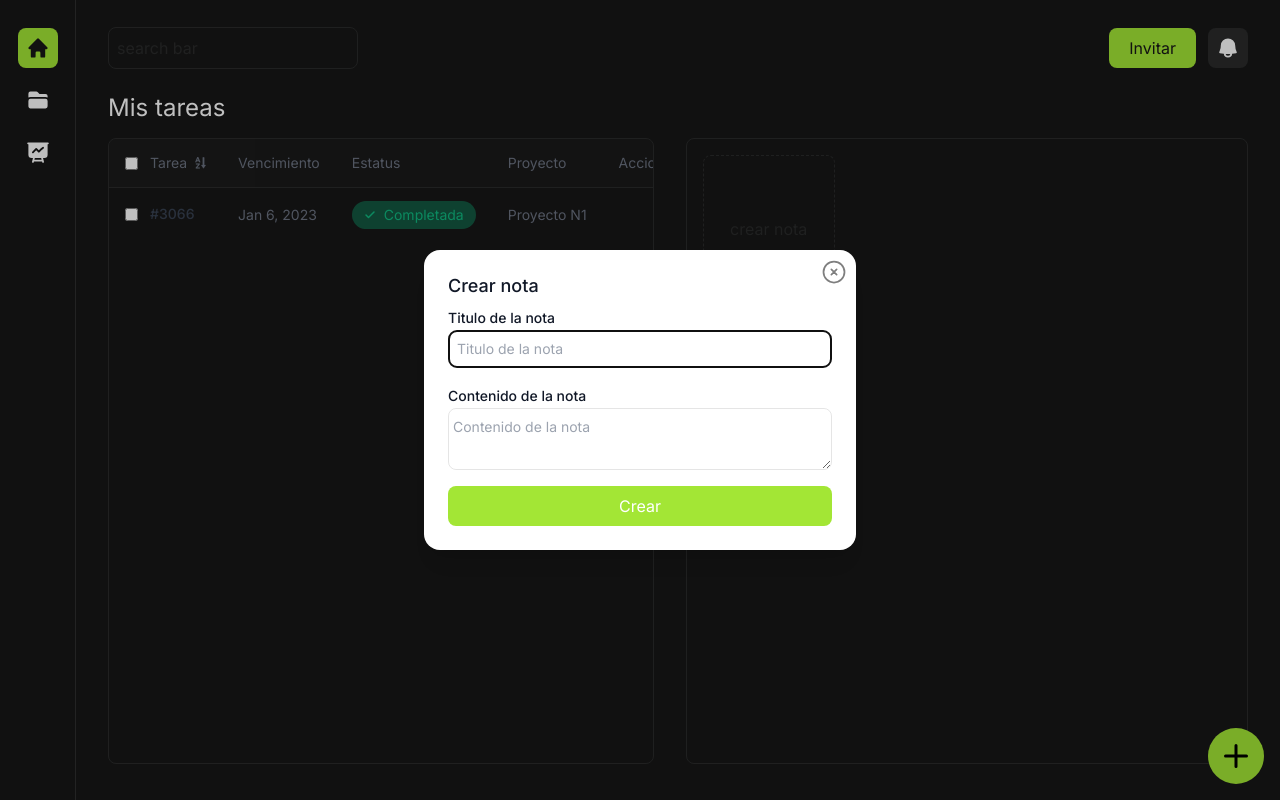
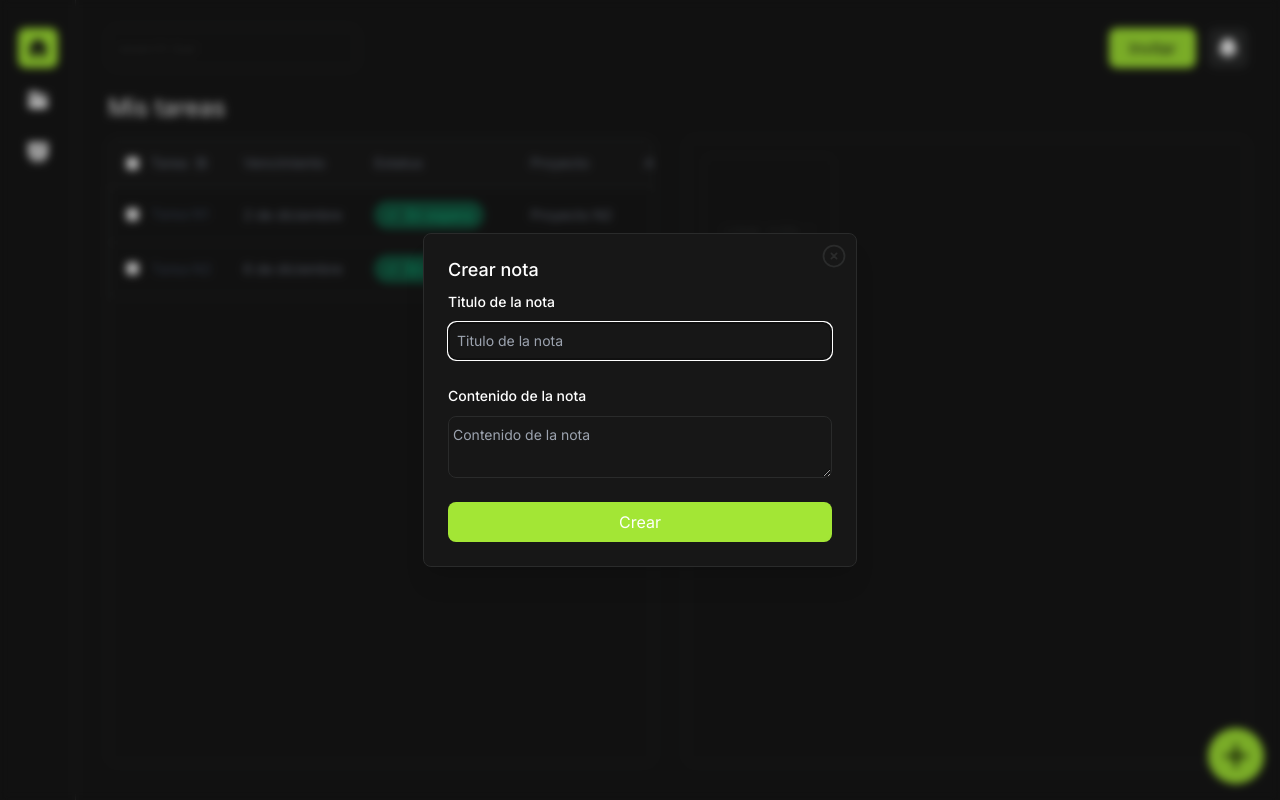
Before and after one commit to FranciscoJBrito/crud-next-prisma, a Next.js app: page / in a window 1280 px wide. Both pictures are taken after a click on the icon 1236 px from the left and 756 px from the top of the page. Built offline with nearby package versions, Linux system fonts and the light colour scheme; no server answers.

Commit message:
adding new components and updating some styles

```diff
--- a/src/components/Modal/Modal.tsx
+++ b/src/components/Modal/Modal.tsx
@@ -33,7 +33,7 @@ export default function MyModal(props: { title: string }) {
             leaveFrom="opacity-100"
             leaveTo="opacity-0"
           >
-            <div className="fixed inset-0 bg-black/25" />
+            <div className="fixed inset-0 bg-black/25 backdrop-blur-sm " />
           </Transition.Child>
 
           <div className="fixed inset-0 overflow-y-auto">
@@ -47,10 +47,10 @@ export default function MyModal(props: { title: string }) {
                 leaveFrom="opacity-100 scale-100"
                 leaveTo="opacity-0 scale-95"
               >
-                <Dialog.Panel className="w-full max-w-md transform overflow-hidden rounded-2xl bg-white p-6 text-left align-middle shadow-xl transition-all relative">
+                <Dialog.Panel className="w-full max-w-md transform overflow-hidden rounded-lg bg-custom-black p-6 text-left align-middle shadow-xl transition-all relative border-[1px] border-custom-gray">
                   <Dialog.Title
                     as="h3"
-                    className="text-lg font-medium leading-6 text-gray-900"
+                    className="text-lg font-medium leading-6 text-white"
                   >
                     {props.title}
                   </Dialog.Title>
@@ -60,7 +60,7 @@ export default function MyModal(props: { title: string }) {
 
                   <div className="absolute rounded-[50%] p-2 top-0 right-0">
                     <button type="button" className="" onClick={handleModal}>
-                      <XCircleIcon className="w-7 h-7 text-black/50" />
+                      <XCircleIcon className="w-7 h-7 text-custom-gray" />
                     </button>
                   </div>
                 </Dialog.Panel>
--- a/src/components/MyTasks/MyTasks.tsx
+++ b/src/components/MyTasks/MyTasks.tsx
@@ -1,3 +1,5 @@
+import TableRow from "../ui/TableRow";
+
 const MyTasks = () => {
   return (
     <div className="w-full h-full border-[1px] border-custom-gray rounded-lg overflow-scroll mr-4">
@@ -75,45 +77,8 @@ const MyTasks = () => {
           </tr>
         </thead>
         <tbody className="bg-transparent">
-          <tr>
-            <td className="px-4 py-4 text-sm font-medium text-gray-700 dark:text-gray-200 whitespace-nowrap">
-              <div className="inline-flex items-center gap-x-3">
-                <input
-                  type="checkbox"
-                  className="text-blue-500 border-gray-300 rounded dark:bg-gray-900 dark:ring-offset-gray-900 dark:border-gray-700"
-                />
-
-                <span>#3066</span>
-              </div>
-            </td>
-            <td className="px-4 py-4 text-sm text-gray-500 dark:text-gray-300 whitespace-nowrap">
-              Jan 6, 2023
-            </td>
-            <td className="px-4 py-2 text-sm font-medium text-gray-700 whitespace-nowrap">
-              <div className="inline-flex items-center px-3 py-1 rounded-full gap-x-2 text-emerald-500 bg-emerald-500/40">
-                <svg
-                  width="12"
-                  height="12"
-                  viewBox="0 0 12 12"
-                  fill="none"
-                  xmlns="http://www.w3.org/2000/svg"
-                >
-                  <path
-                    d="M10 3L4.5 8.5L2 6"
-                    stroke="currentColor"
-                    stroke-width="1.5"
-                    stroke-linecap="round"
-                    stroke-linejoin="round"
-                  />
-                </svg>
-
-                <p className="text-sm font-normal">Completada</p>
-              </div>
-            </td>
-            <td className="px-4 py-4 text-sm text-gray-500 dark:text-gray-300 whitespace-nowrap">
-              Proyecto N1
-            </td>
-          </tr>
+          <TableRow task="Tarea N1" due="2 de diciembre" status="En espera" project="Proyecto N2"/>
+          <TableRow task="Tarea N2" due="6 de diciembre" status="En progreso" project="Proyecto N3"/>
         </tbody>
       </table>
     </div>
--- a/src/components/ui/CreateNoteBtn.tsx
+++ b/src/components/ui/CreateNoteBtn.tsx
@@ -1,7 +1,8 @@
 const CreateNoteBtn = () => {
   return (
-    <button className="w-full h-full border-[1px] border-custom-gray border-dashed text-custom-gray rounded-lg hover:bg-custom-gray/10">
-      crear nota
+    <button className="w-full h-full border-[1px] border-custom-gray border-dashed text-custom-gray rounded-lg hover:bg-white/5 hover:text-custom-black hover:border-custom-black"
+    >
+      crear nota +
     </button>
   );
 };
--- a/src/components/ui/DropDown.tsx
+++ b/src/components/ui/DropDown.tsx
@@ -11,12 +11,12 @@ interface Props {
 export const DropDown = ({id}: NoteID) => {
   const { deleteNote } = useNotes();
   return (
-    <div className="absolute top-2 right-1 w-56 text-right">
+    <div className="absolute top-4 right-2 w-56 text-right">
       <Menu as="div" className="relative inline-block text-left">
         <div>
           <Menu.Button>
             <EllipsisVerticalIcon
-              className="h-6 w-6 text-black/60 hover:border-[1px] border-black/10 hover:rounded-[50%] hover:bg-black/5"
+              className="h-6 w-6 text-white/60 hover:border-[1px] border-custom-gray hover:rounded-[50%] hover:bg-white/10"
               aria-hidden="true"
             />
           </Menu.Button>
--- a/src/components/ui/Form.tsx
+++ b/src/components/ui/Form.tsx
@@ -24,7 +24,7 @@ const Form = ({handleModal}: {handleModal: any}) => {
       {/*Titulo de la nota*/}
       <label
         htmlFor="title"
-        className="block w-full text-sm font-medium leading-6 text-gray-900"
+        className="block w-full text-sm font-medium leading-6 text-white"
       >
         Titulo de la nota
       </label>
@@ -33,14 +33,14 @@ const Form = ({handleModal}: {handleModal: any}) => {
         name="title"
         id="title"
         placeholder="Titulo de la nota"
-        className="block w-full flex-1 border-[1px] border-black/10 rounded-lg bg-transparent py-1.5 px-2 text-gray-900 placeholder:text-gray-400 focus:ring-0 sm:text-sm sm:leading-6"
+        className="block w-full flex-1 border-[1px] border-custom-gray rounded-lg bg-transparent py-1.5 px-2 my-2 text-white placeholder:text-gray-400 focus:ring-0 sm:text-sm sm:leading-6"
         onChange={(e) => setTitle(e.target.value)}
       />
 
       {/*Contenido de la nota*/}
       <label
         htmlFor="content"
-        className="block mt-4 w-full text-sm font-medium leading-6 text-gray-900"
+        className="block mt-4 w-full text-sm font-medium leading-6 text-white"
       >
         Contenido de la nota
       </label>
@@ -48,7 +48,7 @@ const Form = ({handleModal}: {handleModal: any}) => {
         name="content"
         id="content"
         placeholder="Contenido de la nota"
-        className="block w-full flex-1 border-[1px] rounded-lg border-black/10 bg-transparent py-1.5 pl-1 text-gray-900 placeholder:text-gray-400 focus:ring-0 sm:text-sm sm:leading-6"
+        className="block w-full flex-1 border-[1px] rounded-lg border-custom-gray bg-transparent py-1.5 pl-1 my-2 text-white placeholder:text-gray-400 focus:ring-0 sm:text-sm sm:leading-6"
         onChange={(e) => setContent(e.target.value)}
       />
 
--- /dev/null
+++ b/src/components/ui/TableRow.tsx
@@ -0,0 +1,57 @@
+import { DropDown } from "./DropDown";
+
+interface Props {
+      task: string,
+      due: number | string,
+      status: string,
+      project: string
+}
+
+const TableRow = ({task, due, status, project}: Props) => {
+  return (
+    <tr className="py-4 border-[1px] border-custom-gray w-full">
+      <td className="px-4 py-4 text-sm font-medium text-gray-700 dark:text-gray-200 whitespace-nowrap">
+        <div className="inline-flex items-center gap-x-3">
+          <input
+            type="checkbox"
+            className="text-blue-500 border-gray-300 rounded dark:bg-gray-900 dark:ring-offset-gray-900 dark:border-gray-700"
+          />
+
+          <span>{task}</span>
+        </div>
+      </td>
+      <td className="px-4 py-4 text-sm text-gray-500 dark:text-gray-300 whitespace-nowrap">
+        {due}
+      </td>
+      <td className="px-4 py-2 text-sm font-medium text-gray-700 whitespace-nowrap">
+        <div className="inline-flex items-center px-3 py-1 rounded-full gap-x-2 text-emerald-500 bg-emerald-500/40">
+          <svg
+            width="12"
+            height="12"
+            viewBox="0 0 12 12"
+            fill="none"
+            xmlns="http://www.w3.org/2000/svg"
+          >
+            <path
+              d="M10 3L4.5 8.5L2 6"
+              stroke="currentColor"
+              stroke-width="1.5"
+              stroke-linecap="round"
+              stroke-linejoin="round"
+            />
+          </svg>
+
+          <p className="text-sm font-normal">{status}</p>
+        </div>
+      </td>
+      <td className="px-4 py-4 text-sm text-gray-500 dark:text-gray-300 whitespace-nowrap">
+        {project}
+      </td>
+      <td className="relative px-4 py-4 text-sm text-gray-500 dark:text-gray-300 whitespace-nowrap">
+        <DropDown id={1} columID={1}/>
+      </td>
+    </tr>
+  );
+};
+
+export default TableRow;
```
